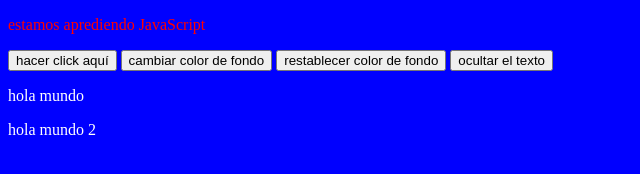
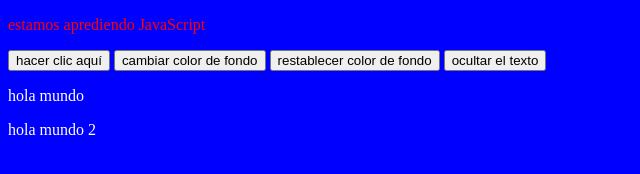
Before and after one commit to Susana2801/Susana2801.github.io., a plain HTML site: page index.html in a window 1280 px wide. Shown: the whole page, without its empty margins (0-640 px from the left). Drawn offline with Linux system fonts and the light colour scheme; files whose address does not match are found by name.

Commit message:
Update index.html

```diff
--- a/index.html
+++ b/index.html
@@ -13,7 +13,7 @@
 		<body>
 			<p id="demo"> estamos aprediendo JavaScript	</p>
 
-			<button type= "button" id="boton"> hacer click aquí </button>
+			<button type= "button" id="boton"> hacer clic aquí </button>
 
 			<button type= "button" id="boton_color"> cambiar color de fondo </button>
 
```
